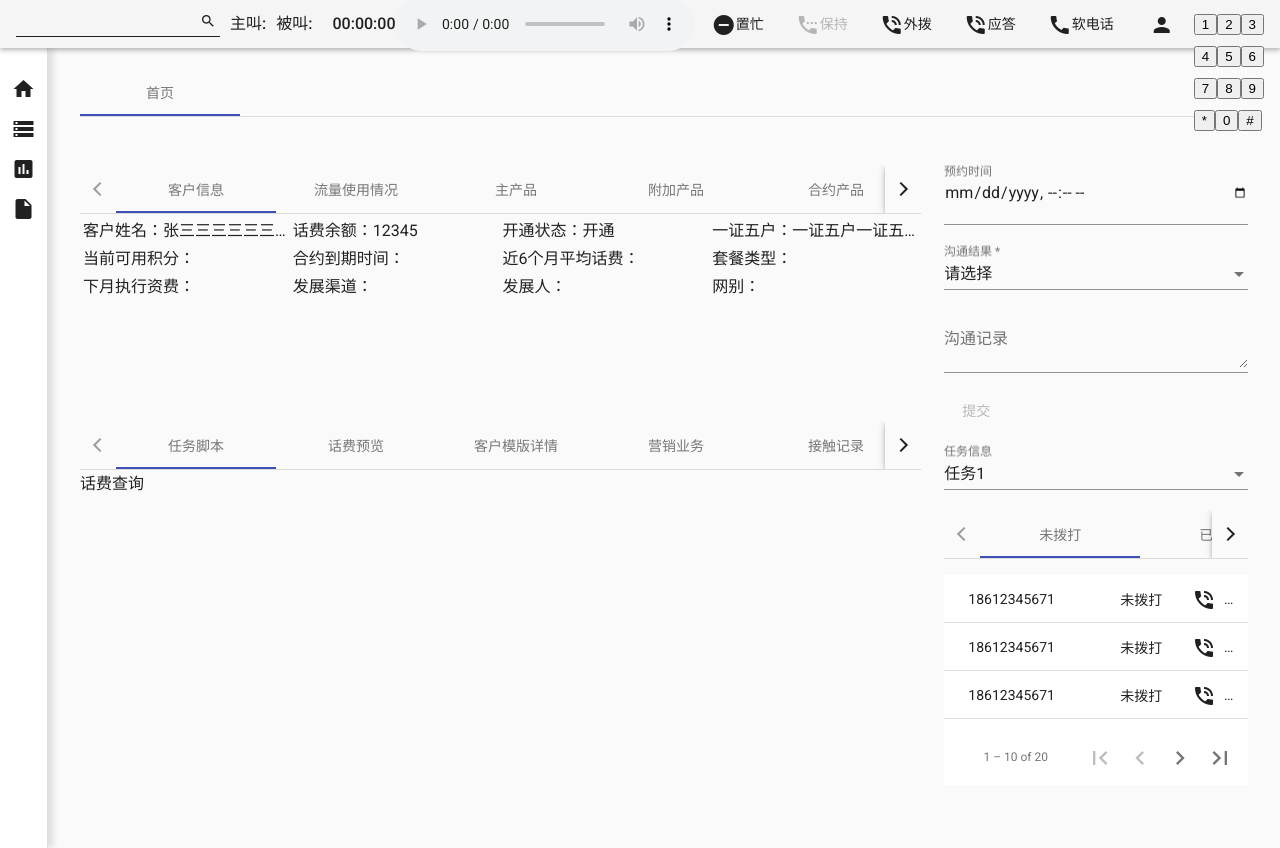
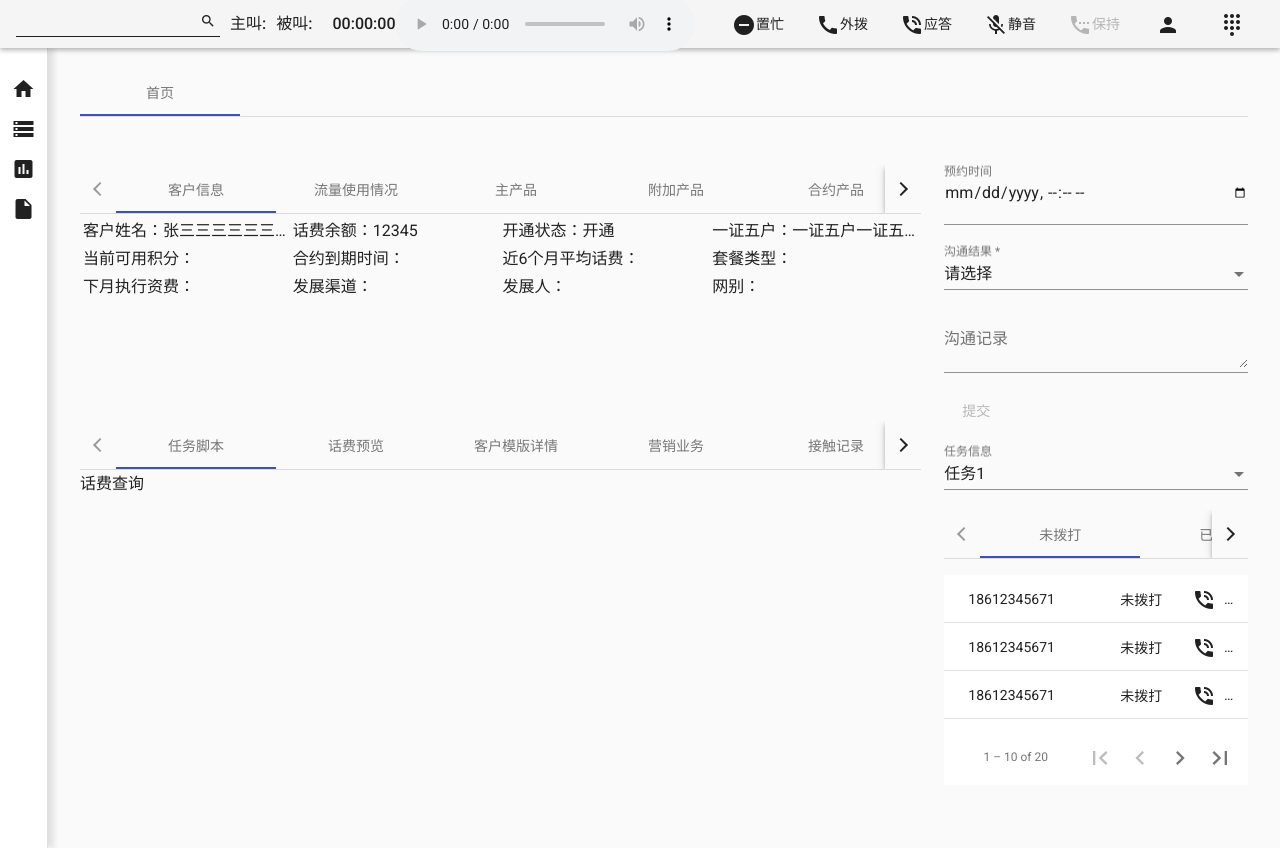
Before and after one commit to onlyoveu/callcenter-material, an Angular app: page / in a window 1280 px wide. Built offline with nearby package versions, Linux system fonts and the light colour scheme; what sip.js would draw is missing.

Commit message:
调整dtmf样式

```diff
--- a/src/app/app.module.ts
+++ b/src/app/app.module.ts
@@ -19,6 +19,7 @@ import {MatTableModule} from '@angular/material/table';
 import {MatPaginatorModule} from '@angular/material/paginator';
 import {MatSelectModule} from '@angular/material/select';
 import {MatDialogModule} from '@angular/material/dialog';
+import {MatCheckboxModule} from '@angular/material/checkbox';
 
 // import { AppRoutingModule } from './app-routing.module';
 
@@ -47,6 +48,7 @@ import {MatDialogModule} from '@angular/material/dialog';
         MatSelectModule,
         MatDialogModule,
         FormsModule,
+        MatCheckboxModule,
         // AppRoutingModule
     ],
   providers: [],
--- a/src/app/content/top-bar/top-bar.component.css
+++ b/src/app/content/top-bar/top-bar.component.css
@@ -27,6 +27,14 @@
   width: 100%;
 }
 
-.dtmf-div{
-  margin-top: 6em;
+.dialpad{
+  position: fixed;
+  z-index: 1000;
+  right: 0.5em;
+  top: 3em;
+  font: caption;
 }
+
+.keypad{
+  width: 2em;
+}
--- a/src/app/content/top-bar/top-bar.component.html
+++ b/src/app/content/top-bar/top-bar.component.html
@@ -45,21 +45,21 @@
         <mat-icon>remove_circle</mat-icon>
         <span>{{busyBtnName}}</span>
       </button>
-      <button mat-button aria-label="" [disabled]="keepBtnDisabled" (click)="keep()">
-        <mat-icon>settings_phone</mat-icon>
-        <span>{{keepBtnName}}</span>
-      </button>
       <button mat-button aria-label="" [disabled]="callOutBtnDisabled" (click)="callOut()">
-        <mat-icon>phone_in_talk</mat-icon>
+        <mat-icon>call</mat-icon>
         <span>{{callOutBtnName}}</span>
       </button>
       <button mat-button aria-label="" (click)="answerCall()">
         <mat-icon>phone_in_talk</mat-icon>
         <span>应答</span>
       </button>
-      <button mat-button aria-label="">
-        <mat-icon>call</mat-icon>
-        <span>软电话</span>
+      <button mat-button aria-label="" (click)="answerCall()">
+        <mat-icon>mic_off</mat-icon>
+        <span>静音</span>
+      </button>
+      <button mat-button aria-label="" [disabled]="keepBtnDisabled" (click)="keep()">
+        <mat-icon>settings_phone</mat-icon>
+        <span>{{keepBtnName}}</span>
       </button>
     </div>
     <!--    操作栏结束    -->
@@ -72,8 +72,16 @@
       </a>
     </div>
     <!--    个人信息结束    -->
+
+    <!-- dialpad 开始-->
+    <button mat-button aria-label="" (click)="showDialpad()">
+      <mat-icon>dialpad</mat-icon>
+    </button>
+    <!-- dialpad 结束-->
+
     <!-- DTMF 开始 -->
-    <div class="dtmf-div">
+    <div class="dialpad">
+      <div [hidden]="dialpadHidden">
         <div>
           <button class="keypad">1</button>
           <button class="keypad">2</button>
@@ -95,6 +103,7 @@
           <button class="keypad">#</button>
         </div>
       </div>
+    </div>
     <!-- DTMF 结束 -->
   </mat-toolbar-row>
 </mat-toolbar>
--- a/src/app/content/top-bar/top-bar.component.ts
+++ b/src/app/content/top-bar/top-bar.component.ts
@@ -7,7 +7,10 @@ import {MAT_DIALOG_DATA, MatDialog, MatDialogRef} from '@angular/material/dialog
 import {SimpleUser, SimpleUserDelegate, SimpleUserOptions} from 'sip.js/lib/platform/web';
 import {UserAgent} from 'sip.js';
 
-const CALLER = '10016';
+/* 默认主叫 */
+const CALLER = '1234';
+
+/* 坐席状态 */
 const AGENT_STATE = {
   offline: {
     val: 0,
@@ -33,6 +36,27 @@ const AGENT_STATE = {
   }
 };
 
+/* 按钮名称 */
+const BTN_NAME = {
+  busyBtnName: {
+    setBusy: '置忙',
+    setFree: '置闲'
+  },
+  keepBtnName: {
+    setKeeping: '保持',
+    setUnKeeping: '恢复'
+  },
+  callOutBtnName: {
+    setCallOut: '呼出',
+    setHangUp: '挂断'
+  },
+  muteBtnName: {
+    setMute: '静音',
+    setHangUp: '挂断'
+  }
+};
+
+/* 坐席信息 */
 export interface AgentInfo {
   // wss服务器地址
   wssServer: string;
@@ -120,6 +144,8 @@ export class TopBarComponent implements OnInit, OnDestroy {
   callOutBtnName = '外拨';
   /* 外拨按钮禁用 */
   callOutBtnDisabled = false;
+  /* dtmf 隐藏显示*/
+  dialpadHidden = true;
 
   /* 计时器 */
   time: string;
@@ -159,11 +185,21 @@ export class TopBarComponent implements OnInit, OnDestroy {
     this.phoneNumSubjection.unsubscribe();
   }
 
+  /* 更新置闲置忙按钮 */
   updateBusyBtnName(): void {
     if (this.agentStateCode === AGENT_STATE.free.val) {
       this.busyBtnName = '置忙';
     } else if (this.agentStateCode === AGENT_STATE.busy.val || this.agentStateCode === AGENT_STATE.making.val) {
       this.busyBtnName = '置闲';
+    }
+  }
+
+  /* 更新呼出按钮 */
+  updateCallOuntBtnName(): void {
+    if (this.agentStateCode === AGENT_STATE.talking.val) {
+      this.busyBtnName = '挂机';
+    } else if (this.agentStateCode === AGENT_STATE.busy.val || this.agentStateCode === AGENT_STATE.making.val) {
+      this.busyBtnName = '呼叫';
     }
   }
 
@@ -291,12 +327,24 @@ export class TopBarComponent implements OnInit, OnDestroy {
 
   /* 保持 */
   keep() {
-    if (this.agentStateCode === 4) {
-      this.updateStateCodeAndName(3);
+    if (this.agentStateCode === AGENT_STATE.keeping.val) {
+      this.simpleUser.unhold()
+        .then(() => {
+          this.updateStateCodeAndName(AGENT_STATE.talking.val);
           this.keepBtnName = '保持';
+        })
+        .catch((error: Error) => {
+          console.error(`[${this.simpleUser.id}] failed to hold call`);
+        });
     } else {
-      this.updateStateCodeAndName(4);
+      this.simpleUser.hold()
+        .then(() => {
+          this.updateStateCodeAndName(AGENT_STATE.keeping.val);
           this.keepBtnName = '恢复';
+        })
+        .catch((error: Error) => {
+          console.error(`[${this.simpleUser.id}] failed to hold call`);
+        });
     }
   }
 
@@ -390,6 +438,7 @@ export class TopBarComponent implements OnInit, OnDestroy {
 
   /* 发送DTMF */
   sendDtmf(): void {
+    if (this.simpleUser) {
       console.log('init send dtmf success!');
       const keypad = this.getButtons('keypad');
       keypad.forEach((button) => {
@@ -402,6 +451,7 @@ export class TopBarComponent implements OnInit, OnDestroy {
           }
         });
       });
+    }
   }
 
   /* 挂机 */
@@ -438,6 +488,11 @@ export class TopBarComponent implements OnInit, OnDestroy {
     }
     return buttons;
   }
+
+  /* 显示隐藏拨号面板 */
+  showDialpad() {
+    this.dialpadHidden = !this.dialpadHidden;
+  }
 }
 
 /**
```
Lines whose indentation alone changed are shown as unchanged.
